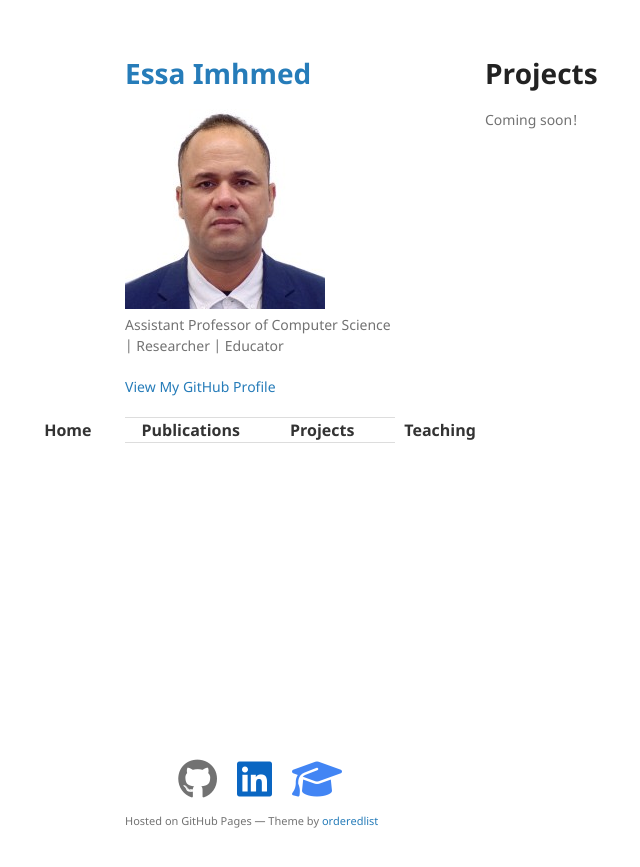
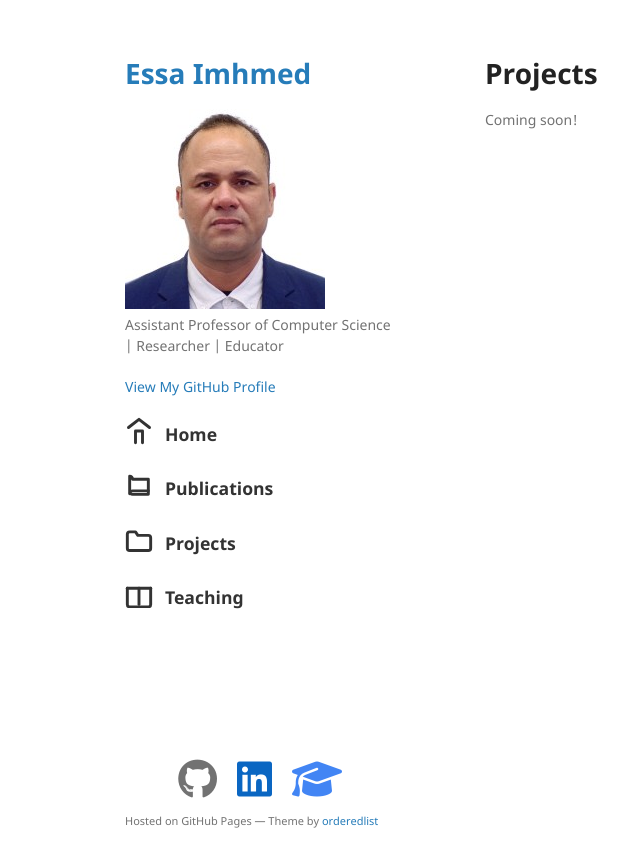
Before and after one commit to imhmede/imhmede.github.io, a Jekyll site: the page built from projects.md, in a window 1280 px wide. Shown: the top 867 px of the page, without its empty margins (85-725 px from the left). Built offline with Jekyll 4.4.1, drawn with Linux system fonts in a browser that asks for light colours.

```diff
--- a/_layouts/default.html
+++ b/_layouts/default.html
@@ -31,12 +31,69 @@
         <p class="view"><a href="{{ site.github.owner_url }}">View My GitHub Profile</a></p>
         {% endif %}
 
-        <ul class="nav-menu">
+        <ul class="menu">
+          <li>
+            <a href="{{ '/' | relative_url }}">
+              <span class="icon" aria-hidden="true">
+                <!-- Home icon -->
+                <svg width="20" height="20" viewBox="0 0 24 24" fill="none" stroke="currentColor" stroke-width="2"
+                  stroke-linecap="round" stroke-linejoin="round">
+                  <path d="M3 9l9-7 9 7"></path>
+                  <path d="M9 22V12H15V22"></path>
+                </svg>
+              </span>
+              Home
+            </a>
+          </li>
+          <li>
+            <a href="{{ '/publication.html' | relative_url }}">
+              <span class="icon" aria-hidden="true">
+                <!-- Book icon -->
+                <svg width="20" height="20" viewBox="0 0 24 24" fill="none" stroke="currentColor" stroke-width="2"
+                  stroke-linecap="round" stroke-linejoin="round">
+                  <path d="M4 19.5A2.5 2.5 0 0 1 6.5 17H20"></path>
+                  <path d="M4 4.5A2.5 2.5 0 0 1 6.5 7H20V20H6.5A2.5 2.5 0 0 1 4 17.5z"></path>
+                </svg>
+              </span>
+              Publications
+            </a>
+          </li>
+          <li>
+            <a href="{{ '/projects.html' | relative_url }}">
+              <span class="icon" aria-hidden="true">
+                <!-- Folder icon -->
+                <svg width="20" height="20" viewBox="0 0 24 24" fill="none" stroke="currentColor" stroke-width="2"
+                  stroke-linecap="round" stroke-linejoin="round">
+                  <path d="M22 19a2 2 0 0 1-2 2H4a2 2 0 0 1-2-2V7a2 2 0 0 1 2-2h5l2 3h9a2 2 0 0 1 2 2z"></path>
+                </svg>
+              </span>
+              Projects
+            </a>
+          </li>
+          <li>
+            <a href="{{ '/teaching.html' | relative_url }}">
+              <span class="icon" aria-hidden="true">
+                <!-- Book-open icon -->
+                <svg width="20" height="20" viewBox="0 0 24 24" fill="none" stroke="currentColor" stroke-width="2"
+                  stroke-linecap="round" stroke-linejoin="round">
+                  <path d="M2 7v14a2 2 0 0 0 2 2h7"></path>
+                  <path d="M22 7v14a2 2 0 0 1-2 2h-7"></path>
+                  <path d="M2 7h20"></path>
+                  <path d="M12 7v14"></path>
+                </svg>
+              </span>
+              Teaching
+            </a>
+          </li>
+        </ul>
+
+        <!-- <ul class="menu">
           <li><a href="{{ '/' | relative_url }}">Home</a></li>
           <li><a href="{{ '/publication.html' | relative_url }}">Publications</a></li>
           <li><a href="{{ '/projects.html' | relative_url }}">Projects</a></li>
           <li><a href="{{ '/teaching.html' | relative_url }}">Teaching</a></li>
-        </ul>
+        </ul> -->
+
 
         <!-- {% if site.show_downloads %}
         <ul class="downloads">
--- a/assets/css/style.scss
+++ b/assets/css/style.scss
@@ -3,41 +3,43 @@
 
 @import "jekyll-theme-minimal";
 
-/* Custom nav menu styles */
-.nav-menu {
+.menu {
   list-style: none;
-  display: flex;
-  justify-content: center;
   padding: 0;
   margin: 20px 0;
-  border-top: 1px solid #ddd;
-  border-bottom: 1px solid #ddd;
+  display: flex;
+  flex-direction: column;   /* Stack items vertically */
+  align-items: flex-start;  /* Align left */
+  gap: 20px;                /* Space between items */
   font-family: 'Segoe UI', Tahoma, Geneva, Verdana, sans-serif;
+  max-width: 200px;         /* Optional: limit menu width */
 }
 
-.nav-menu li {
-  margin: 0 25px;
+.menu li {
+  /* no extra styling needed */
 }
 
-.nav-menu a {
+.menu a {
   text-decoration: none;
   color: #333;
   font-weight: 600;
-  font-size: 1rem;
-  padding: 8px 0;
-  border-bottom: 3px solid transparent;
-  transition: border-color 0.3s ease, color 0.3s ease;
+  font-size: 1.1rem;
+  display: flex;
+  align-items: center;
+  gap: 12px;               /* space between icon and text */
+  transition: color 0.3s ease;
 }
 
-.nav-menu a:hover,
-.nav-menu a:focus {
+.menu a:hover,
+.menu a:focus {
   color: #0056b3;
-  border-bottom: 3px solid #0056b3;
   outline: none;
 }
 
-.nav-menu a.active {
-  color: #0056b3;
-  border-bottom: 3px solid #0056b3;
-  pointer-events: none;
+.menu .icon svg {
+  width: 28px;
+  height: 28px;
+  stroke-width: 2.5;
+  stroke: currentColor;
+  flex-shrink: 0;
 }
```
